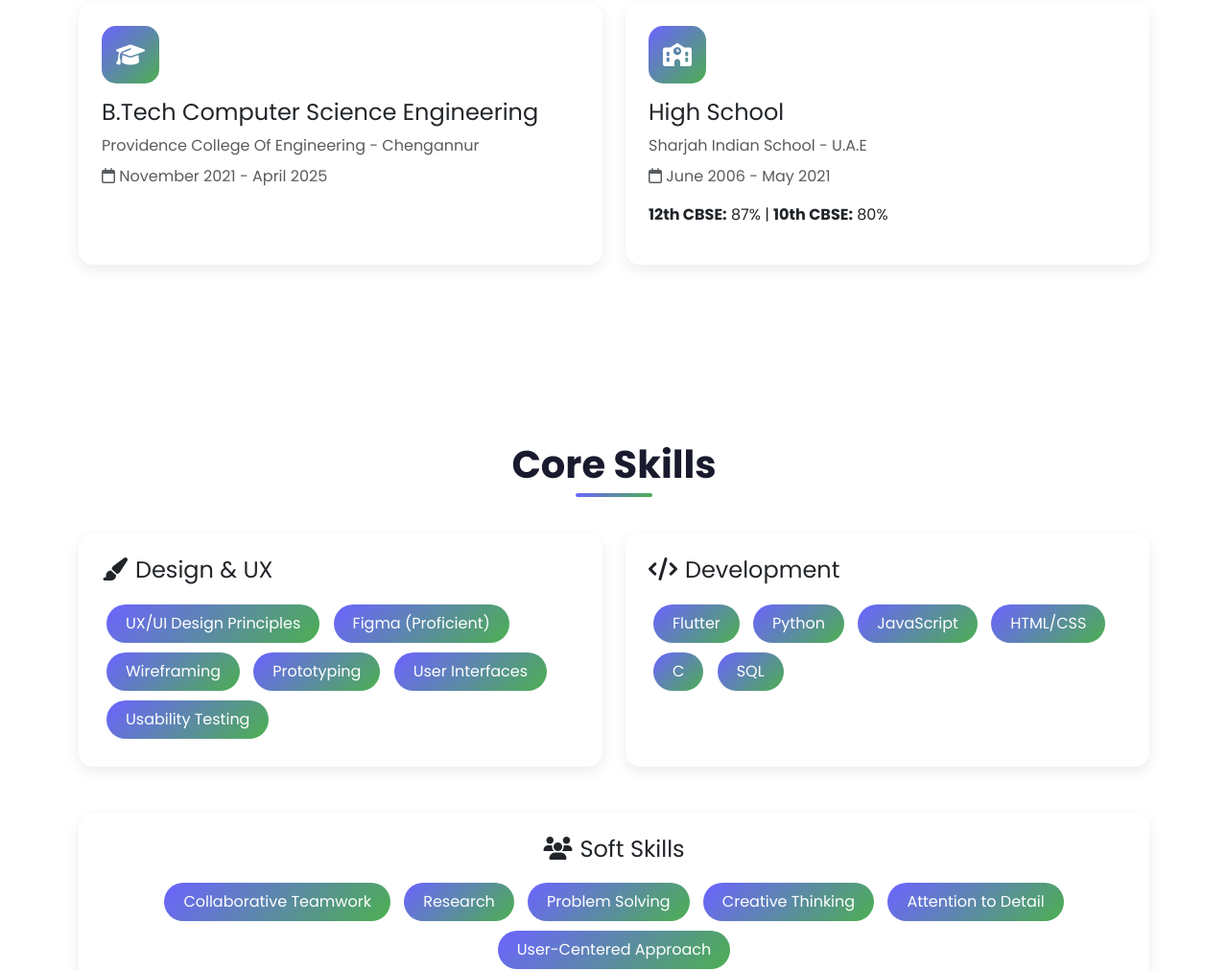
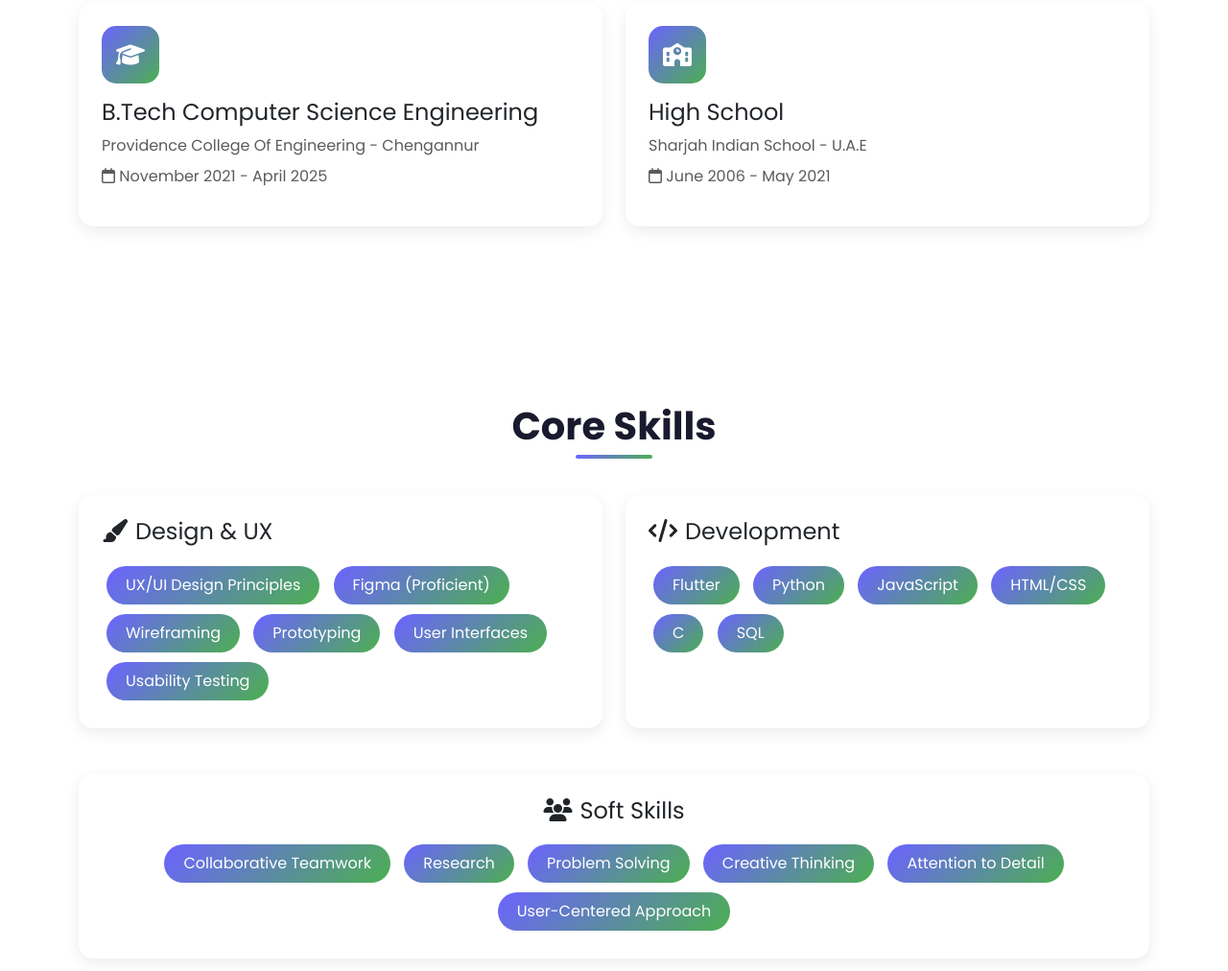
Before and after one commit to Rohitrajsaji/Portfolio, a plain HTML site: page index.html in a window 1280 px wide. Shown: the part 1443-2455 px from the top of the page at 96% size. Drawn offline with nearby package versions, Linux system fonts and the light colour scheme.

Commit message:
Portfolio Updated

```diff
--- a/index.html
+++ b/index.html
@@ -90,7 +90,6 @@
                         <h4>High School</h4>
                         <p class="text-muted mb-2">Sharjah Indian School - U.A.E</p>
                         <p class="text-muted"><i class="far fa-calendar"></i> June 2006 - May 2021</p>
-                        <p><strong>12th CBSE:</strong> 87% | <strong>10th CBSE:</strong> 80%</p>
                     </div>
                 </div>
             </div>
```
